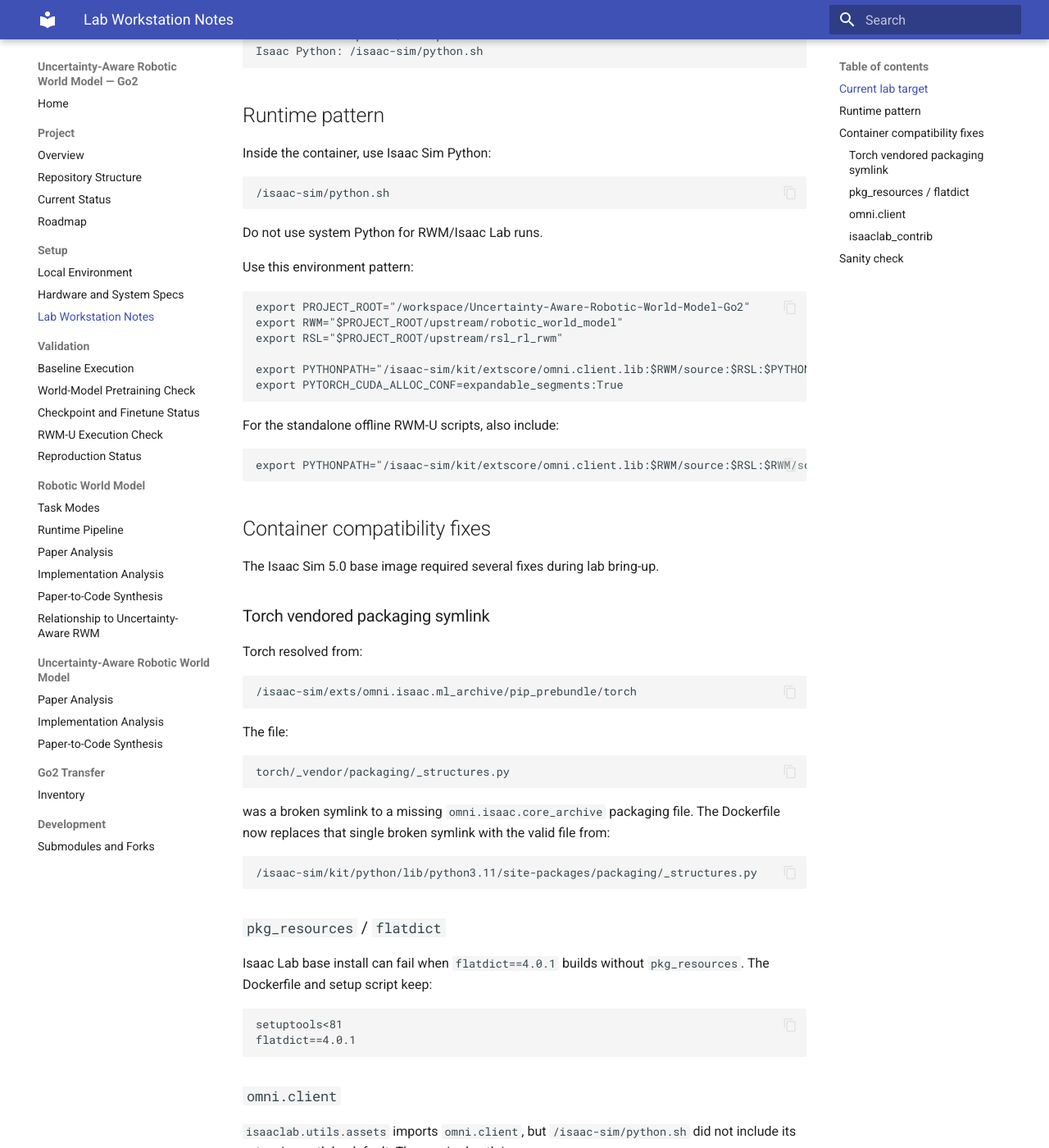
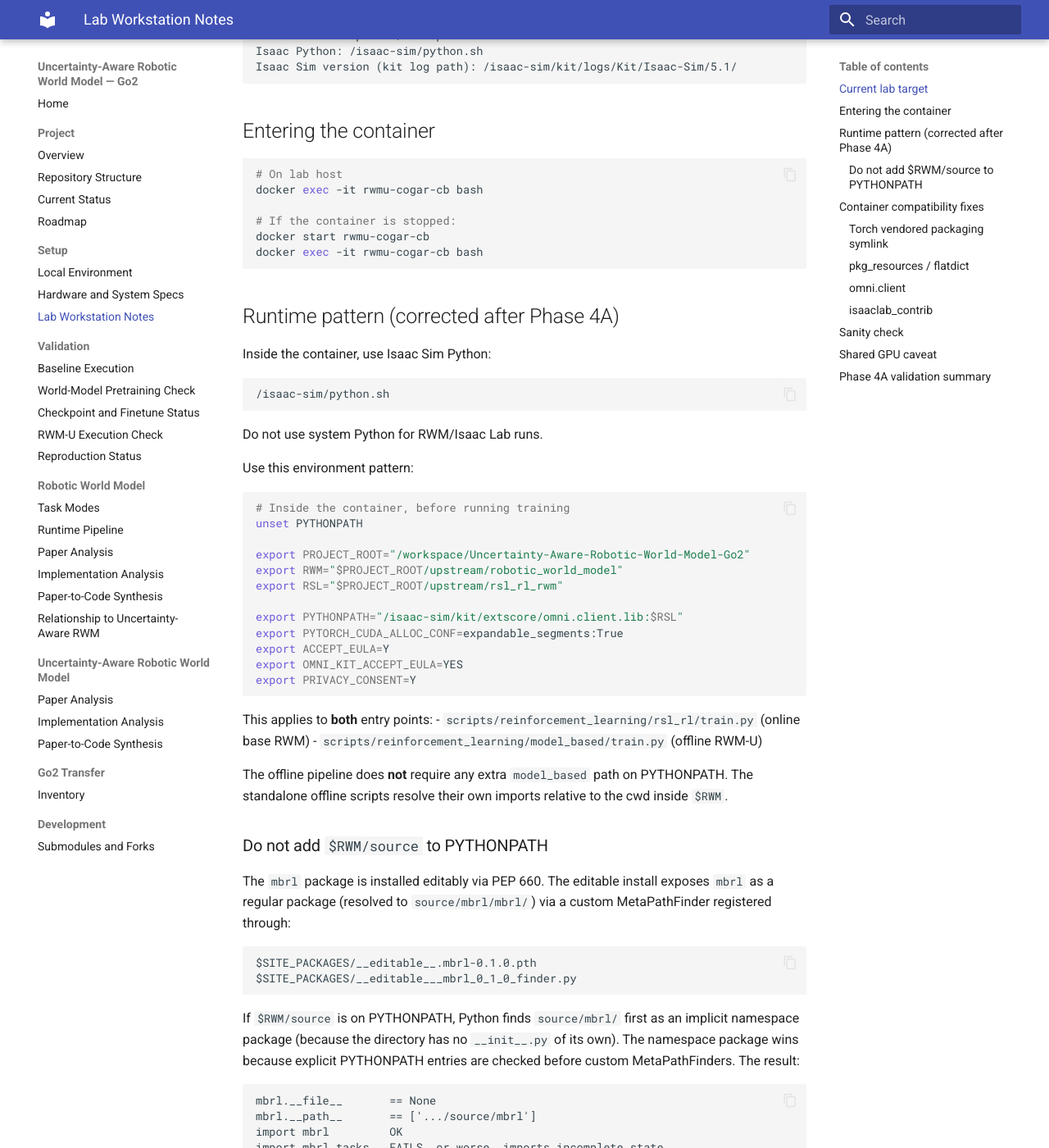
Before and after one commit to Cb-dotcom/Uncertainty-Aware-Robotic-World-Model-Go2, an MkDocs documentation site: the page built from docs/setup/lab-workstation-notes.md, in a window 1280 px wide and 1400 px high, scrolled down 511 px. Shown: the whole window at 82% size. Built offline with MkDocs 1.6.1 and Material for MkDocs 9.7.7, drawn with Linux system fonts in a browser that asks for light colours; some of the changed text lies outside the part shown.

Commit message:
Fix PYTHONPATH namespace-package bug in lab setup
The previous sanity-check.sh and workstation notes put $RWM/source on
PYTHONPATH. This shadows the PEP 660 editable install of mbrl with an
implicit namespace package, so 'import mbrl' resolves to source/mbrl/
(mbrl.__file__ == None) instead of source/mbrl/mbrl/. Sub-imports like
'import mbrl.mbrl.envs.mdp' then fail at train.py boot, blocking all
RWM training.

- Remove $RWM/source from PYTHONPATH in lab/sanity-check.sh
- Add explicit namespace-package detection test (check 6 of 10) so the
  failure surfaces during sanity check rather than at train time
- Update docs/setup/lab-workstation-notes.md with the corrected runtime
  pattern and a section explaining why the bug occurs
- Document shared-GPU caveat (VLLM idle process blocking GPU)

````diff
--- a/docs/setup/lab-workstation-notes.md
+++ b/docs/setup/lab-workstation-notes.md
@@ -18,13 +18,25 @@
 Host workspace: ~/workspace/rwmu-cogar-cb
 Container workspace: /workspace
 Isaac Python: /isaac-sim/python.sh
+Isaac Sim version (kit log path): /isaac-sim/kit/logs/Kit/Isaac-Sim/5.1/
 ```
 
-## Runtime pattern
+## Entering the container
+
+```bash
+# On lab host
+docker exec -it rwmu-cogar-cb bash
+
+# If the container is stopped:
+docker start rwmu-cogar-cb
+docker exec -it rwmu-cogar-cb bash
+```
+
+## Runtime pattern (corrected after Phase 4A)
 
 Inside the container, use Isaac Sim Python:
 
-```
+```bash
 /isaac-sim/python.sh
 ```
 
@@ -32,20 +44,56 @@
 
 Use this environment pattern:
 
-```
+```bash
+# Inside the container, before running training
+unset PYTHONPATH
+
 export PROJECT_ROOT="/workspace/Uncertainty-Aware-Robotic-World-Model-Go2"
 export RWM="$PROJECT_ROOT/upstream/robotic_world_model"
 export RSL="$PROJECT_ROOT/upstream/rsl_rl_rwm"
 
-export PYTHONPATH="/isaac-sim/kit/extscore/omni.client.lib:$RWM/source:$RSL:$PYTHONPATH"
+export PYTHONPATH="/isaac-sim/kit/extscore/omni.client.lib:$RSL"
 export PYTORCH_CUDA_ALLOC_CONF=expandable_segments:True
+export ACCEPT_EULA=Y
+export OMNI_KIT_ACCEPT_EULA=YES
+export PRIVACY_CONSENT=Y
 ```
 
-For the standalone offline RWM-U scripts, also include:
+This applies to **both** entry points:
+- `scripts/reinforcement_learning/rsl_rl/train.py` (online base RWM)
+- `scripts/reinforcement_learning/model_based/train.py` (offline RWM-U)
 
+The offline pipeline does **not** require any extra `model_based` path on
+PYTHONPATH. The standalone offline scripts resolve their own imports
+relative to the cwd inside `$RWM`.
+
+### Do not add `$RWM/source` to PYTHONPATH
+
+The `mbrl` package is installed editably via PEP 660. The editable install
+exposes `mbrl` as a regular package (resolved to `source/mbrl/mbrl/`) via
+a custom MetaPathFinder registered through:
+
+```text
+$SITE_PACKAGES/__editable__.mbrl-0.1.0.pth
+$SITE_PACKAGES/__editable___mbrl_0_1_0_finder.py
 ```
-export PYTHONPATH="/isaac-sim/kit/extscore/omni.client.lib:$RWM/source:$RSL:$RWM/scripts/reinforcement_learning/model_based:$PYTHONPATH"
+
+If `$RWM/source` is on PYTHONPATH, Python finds `source/mbrl/` first as
+an implicit namespace package (because the directory has no
+`__init__.py` of its own). The namespace package wins because explicit
+PYTHONPATH entries are checked before custom MetaPathFinders. The result:
+
+```text
+mbrl.__file__       == None
+mbrl.__path__       == ['.../source/mbrl']
+import mbrl         OK
+import mbrl.tasks   FAILS, or worse, imports incomplete state
 ```
+
+Diagnostic: `import mbrl; print(mbrl.__file__)`. A correctly installed
+`mbrl` prints the absolute path to `source/mbrl/mbrl/__init__.py`. A
+namespace-package shadow prints `None`. The `lab/sanity-check.sh` test
+[6/10] catches this.
 
 ## Container compatibility fixes
 
@@ -55,19 +103,19 @@
 
 Torch resolved from:
 
-```
+```text
 /isaac-sim/exts/omni.isaac.ml_archive/pip_prebundle/torch
 ```
 
 The file:
 
-```
+```text
 torch/_vendor/packaging/_structures.py
 ```
 
 was a broken symlink to a missing `omni.isaac.core_archive` packaging file. The Dockerfile now replaces that single broken symlink with the valid file from:
 
-```
+```text
 /isaac-sim/kit/python/lib/python3.11/site-packages/packaging/_structures.py
 ```
 
@@ -75,16 +123,17 @@
 
 Isaac Lab base install can fail when `flatdict==4.0.1` builds without `pkg_resources`. The Dockerfile and setup script keep:
 
-```
+```text
 setuptools<81
 flatdict==4.0.1
 ```
 
 ### `omni.client`
 
-`isaaclab.utils.assets` imports `omni.client`, but `/isaac-sim/python.sh` did not include its extension path by default. The required path is:
+`isaaclab.utils.assets` imports `omni.client`, but `/isaac-sim/python.sh`
+did not include its extension path by default. The required path is:
 
-```
+```text
 /isaac-sim/kit/extscore/omni.client.lib
 ```
 
@@ -94,7 +143,7 @@
 
 The pinned Isaac Lab submodule has these editable packages:
 
-```
+```text
 isaaclab
 isaaclab_assets
 isaaclab_rl
@@ -104,7 +153,7 @@
 
 It does not contain:
 
-```
+```text
 isaaclab_contrib
 ```
 
@@ -112,22 +161,46 @@
 
 After cloning and installing the repo in the container, run:
 
-```
+```bash
 cd /workspace/Uncertainty-Aware-Robotic-World-Model-Go2
 bash lab/sanity-check.sh
 ```
 
-The sanity check verifies:
+The sanity check verifies (10 checks total after Phase 4A update):
 
+```text
+[1] nvidia-smi works
+[2] torch sees CUDA
+[3] isaacsim imports
+[4] isaaclab imports
+[5] omni.client imports
+[6] mbrl resolves to real package (not namespace) and mbrl.mbrl.envs.mdp imports
+[7] rsl_rl imports
+[8] data science extras import
+[9] RWM-U checkpoint and dataset exist
+[10] RWM train.py --help works
 ```
-nvidia-smi works
-torch sees CUDA
-isaacsim imports
-isaaclab imports
-omni.client imports
-mbrl imports
-rsl_rl imports
-data science extras import
-RWM-U checkpoint and dataset exist
-RWM train.py --help works
+
+Expected: `10 passed, 0 failed`.
+
+## Shared GPU caveat
+
+The workstation GPU is shared. Phase 4A was blocked twice by an
+unrelated VLLM EngineCore process holding 44 GB of VRAM at idle (P8,
+0% util). The container's `nvidia-smi` only shows processes in the
+container's PID namespace; the offender is visible from the host:
+
+```bash
+# On lab host, not inside the container
+nvidia-smi
 ```
+
+If memory shows allocated but no process listed inside the container,
+check the host. Coordinate before killing other people's idle processes.
+
+## Phase 4A validation summary
+
+See `docs/validation/phase-4a-lab-validation.md` for the full record.
+Headline: all six Phase 4A milestones passed (sanity, Init, Pretrain,
+Finetune, RWM-U offline, default-scale Pretrain). No OOM at any tested
+scale.
````
Also changed, not shown: other parts of docs/setup/lab-workstation-notes.md (+1 -1 lines), 1 other file.
